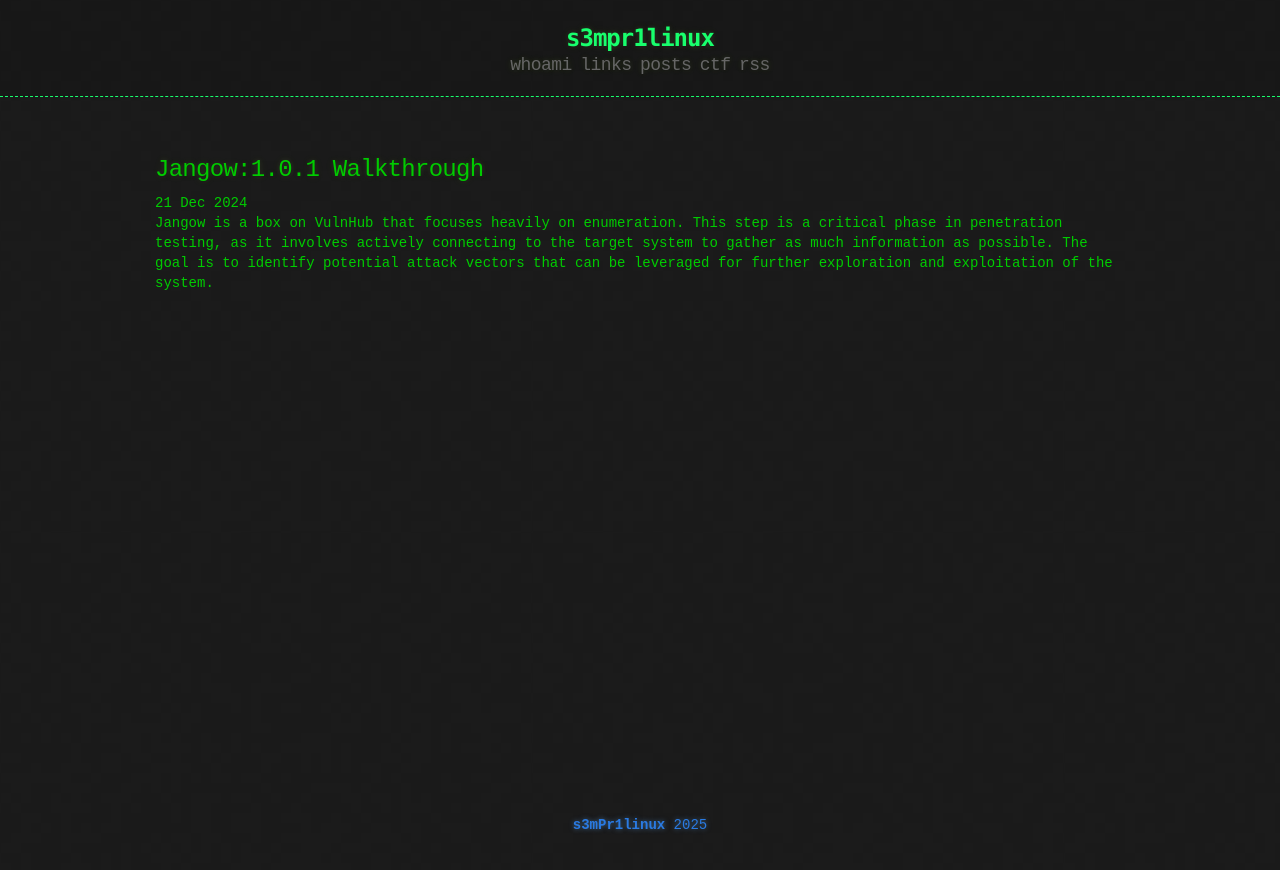
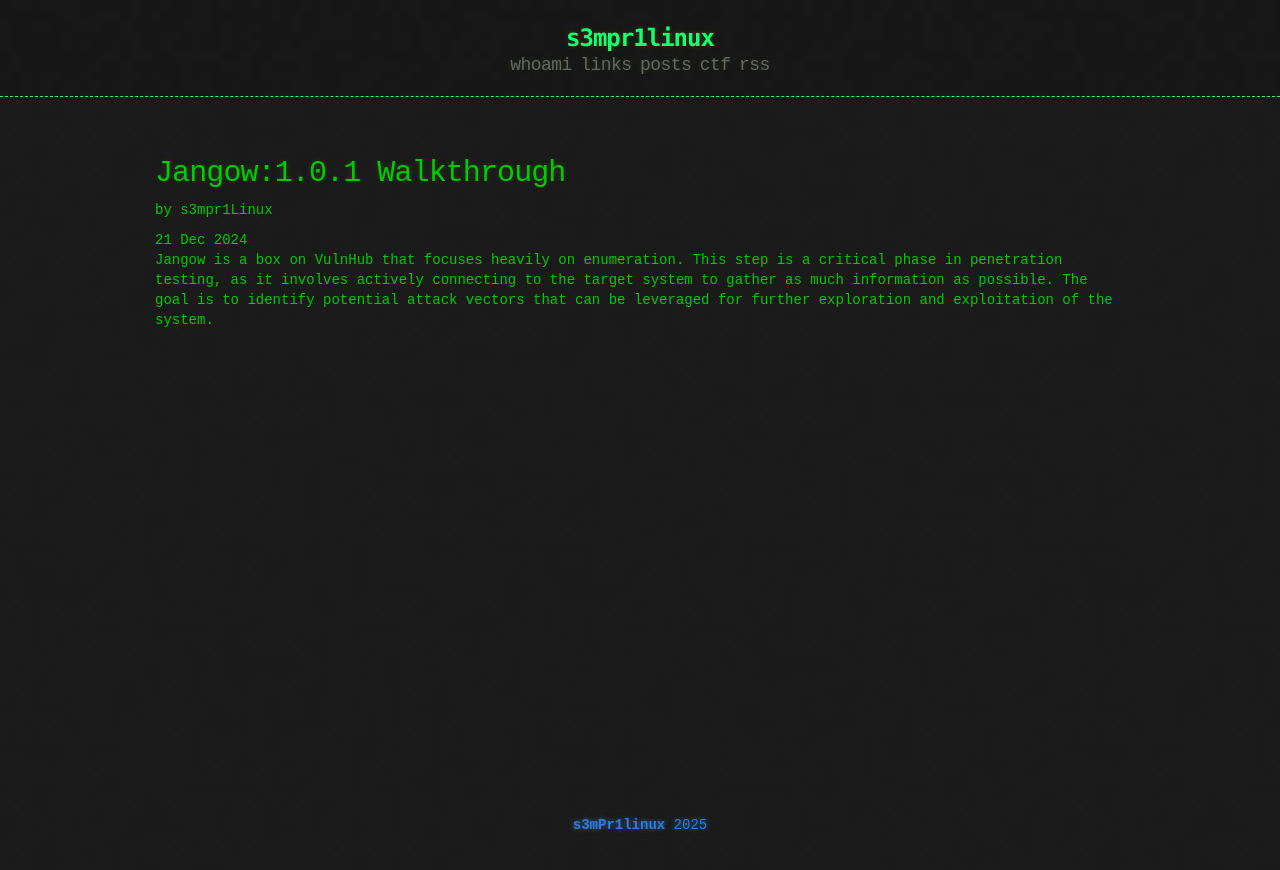
Before and after one commit to s3mPr1linux/s3mPr1linux.github.io, a Jekyll site: the page built from _posts/2024-12-21-Jangow:1.0.1 Walkthrough.md, in a window 1280 px wide. Shown: the top 870 px of the page. Built offline with Jekyll 4.4.1, drawn with Linux system fonts in a browser that asks for light colours.

Commit message:
Update post.html

```diff
--- a/_layouts/post.html
+++ b/_layouts/post.html
@@ -1,9 +1,11 @@
 ---
 layout: default
+published: true
 ---
 
 <article>
-  <h2>{{ page.title }}</h2>
+  <h1>{{ page.title }}</h1>
+  <p class="view">by s3mpr1Linux</p>
   <time datetime="{{ page.date | date_to_xmlschema }}" class="by-line">{{ page.date | date_to_string }}</time>
   {{ content }}
 </article>
```
